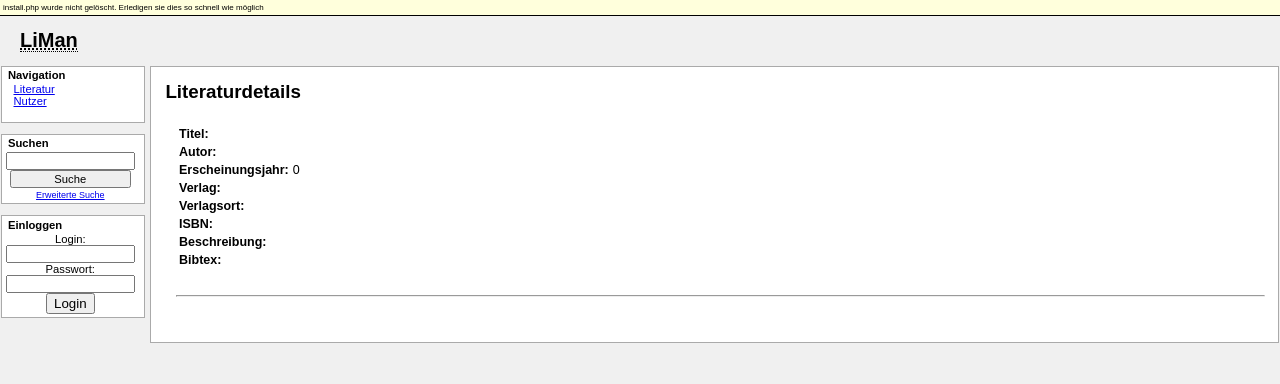
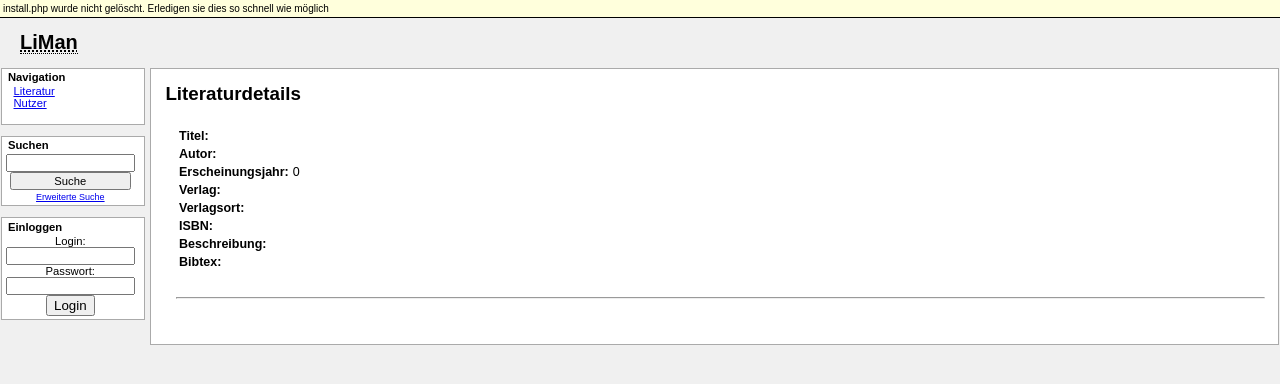
Before and after one commit to BackupTheBerlios/liman-svn, a PHP site: page /lit.php in a window 1280 px wide. Shown: the top 384 px of the page. Run offline with PHP 8.4, Linux system fonts and the light colour scheme; data comes from the database, SQL or seed files in the repository.

Commit message:
- Warnmeldung im IE6 lesbar gemacht

```diff
--- a/trunk/design/liman.css
+++ b/trunk/design/liman.css
@@ -24,7 +24,6 @@
 	margin: 0;
 	padding: 3px;
 	border-bottom: 1px solid #000000;
-	font-size: 0.8em;
 	background-color: #ffffdc;
 }
 
```
